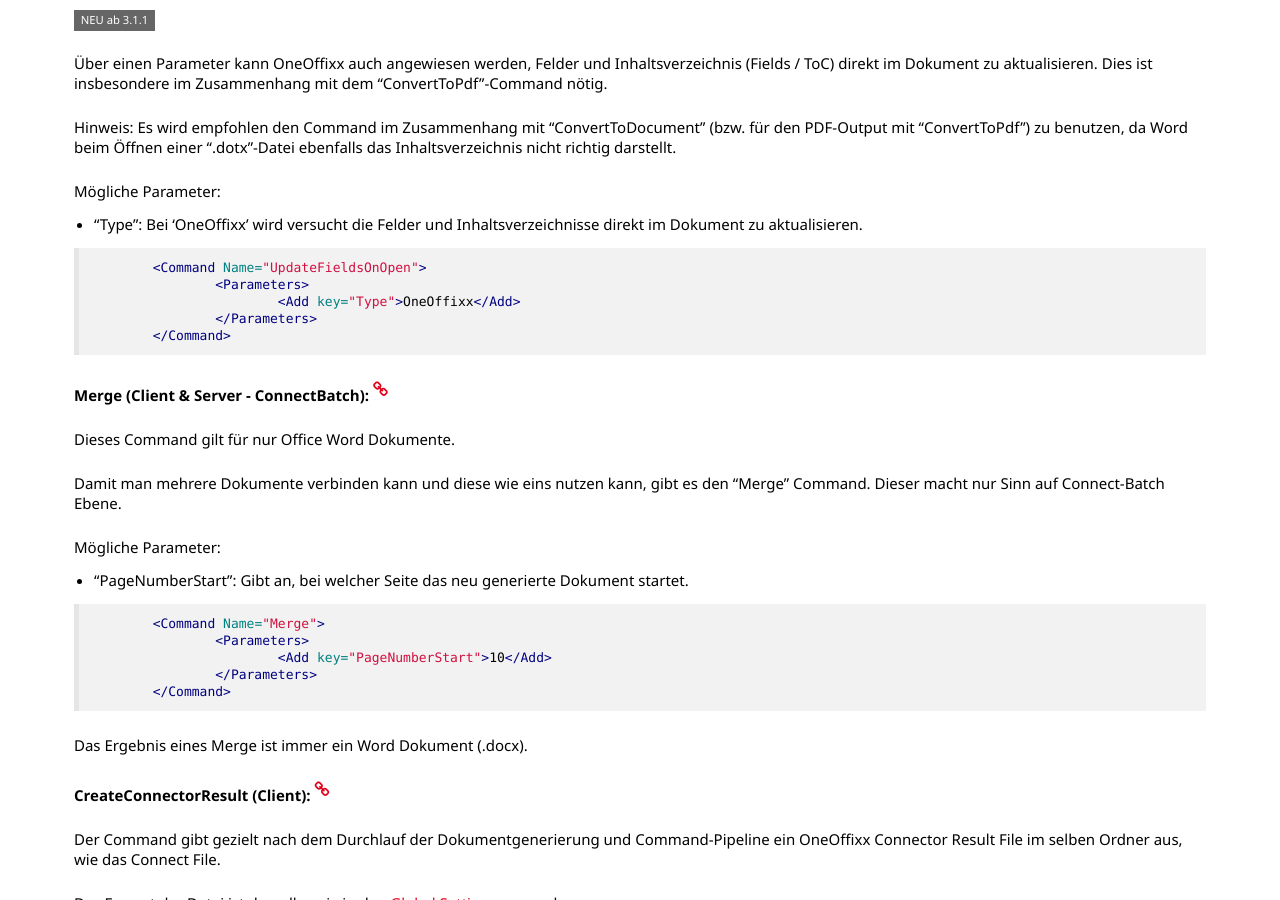
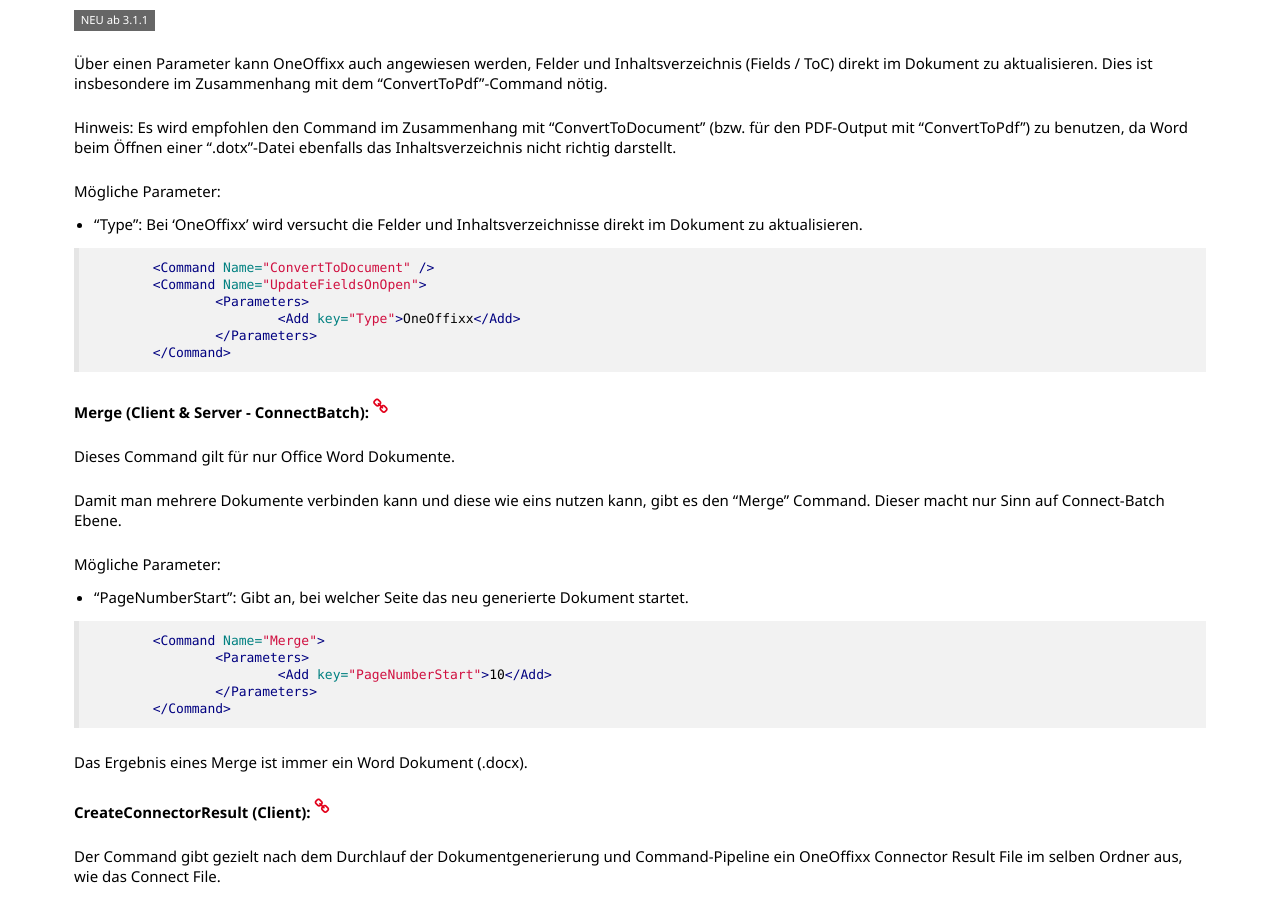
Before and after one commit to primesoft-group/oneoffixx-docs, a Jekyll site: the page built from _pages/connect/de/connect-commands.md, in a window 1280 px wide and 900 px high, scrolled down 3580 px. Built offline with Jekyll 4.4.1, drawn with Linux system fonts in a browser that asks for light colours; nearby versions of some CDN libraries; some web fonts are replaced.

Commit message:
Update connect-commands.md

````diff
--- a/_pages/connect/de/connect-commands.md
+++ b/_pages/connect/de/connect-commands.md
@@ -161,6 +161,7 @@
 * "Type": Bei 'OneOffixx' wird versucht die Felder und Inhaltsverzeichnisse direkt im Dokument zu aktualisieren.
 
 ```xml
+        <Command Name="ConvertToDocument" />
 	<Command Name="UpdateFieldsOnOpen">
 		<Parameters>
 			<Add key="Type">OneOffixx</Add>
````
